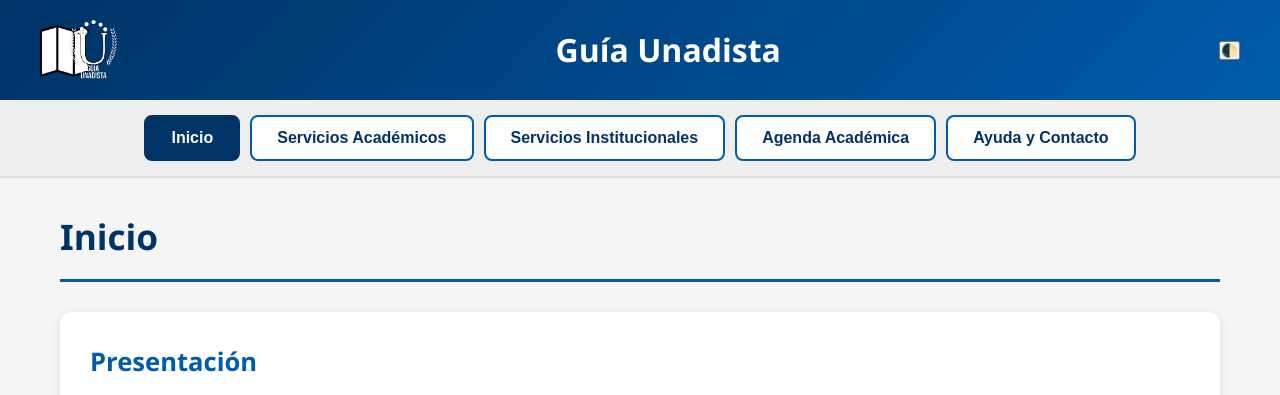
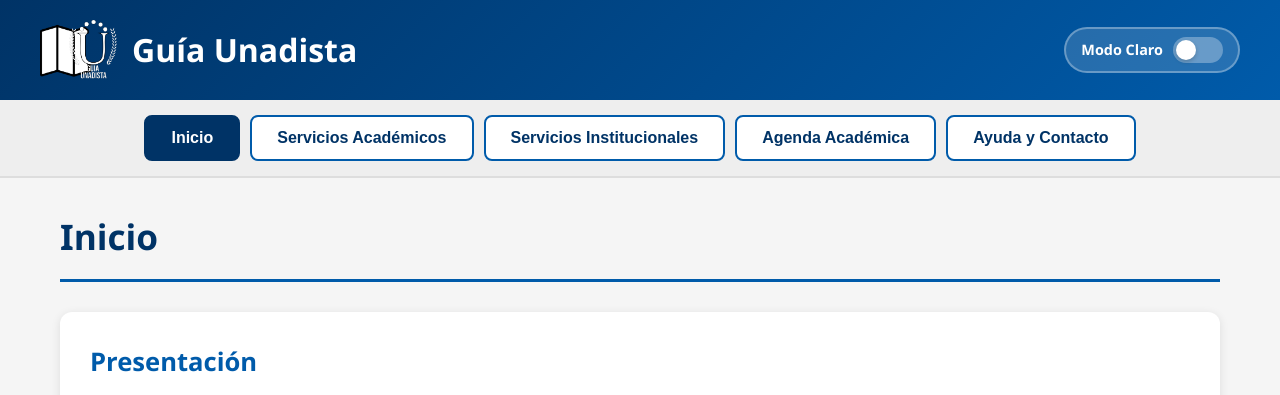
Before and after one commit to BennieBlueberna/Guiaunadista.edu.co, a plain HTML site: page index.html in a window 1280 px wide. Shown: the top 395 px of the page. Drawn offline with Linux system fonts and the light colour scheme.

Commit message:
Refactor index.html for better structure and styling
Updated the structure of the HTML document to include a header with a dark mode toggle and improved layout.

```diff
--- a/index.html
+++ b/index.html
@@ -7,17 +7,29 @@
     <link rel="stylesheet" href="style.css">
 </head>
 <body>
+    <!-- HEADER -->
     <header>
+        <div class="header-content">
             <img src="./assets/logo3.png" alt="Logo Guía Unadista" class="logo">
             <h1>Guía Unadista</h1>
-    <button id="darkModeToggle">🌓</button>
+        </div>
+        <div class="dark-mode-container" id="darkModeToggle">
+            <span class="toggle-label" id="toggleLabel">Modo Claro</span>
+            <div class="toggle-switch" id="toggleSwitch">
+                <div class="toggle-slider"></div>
+            </div>
+        </div>
     </header>
 
+    <!-- NAVEGACIÓN -->
     <nav id="menu"></nav>
+
+    <!-- CONTENIDO PRINCIPAL -->
     <main id="content"></main>
 
+    <!-- FOOTER -->
     <footer>
-    <img src="./assets/logoalt2_2.png" alt="Logo Guía Unadista" class="logo">
+        <img src="./assets/logoalt2_2.png" alt="Logo Footer" class="footer-logo">
         <p>© 2025 Guía Unadista - Proyecto Educativo Multimedia UNAD</p>
     </footer>
 
```
Lines whose indentation alone changed are shown as unchanged.
